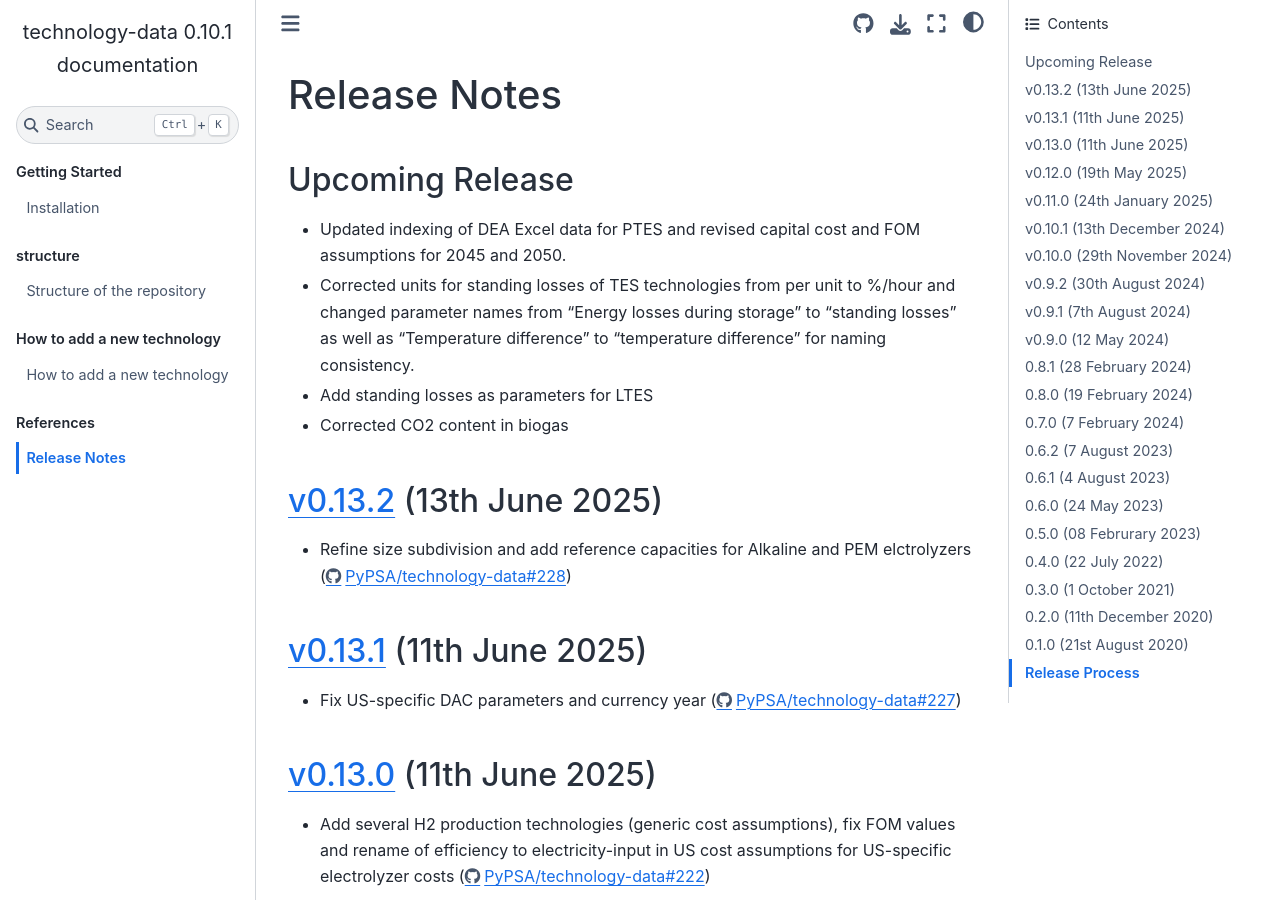
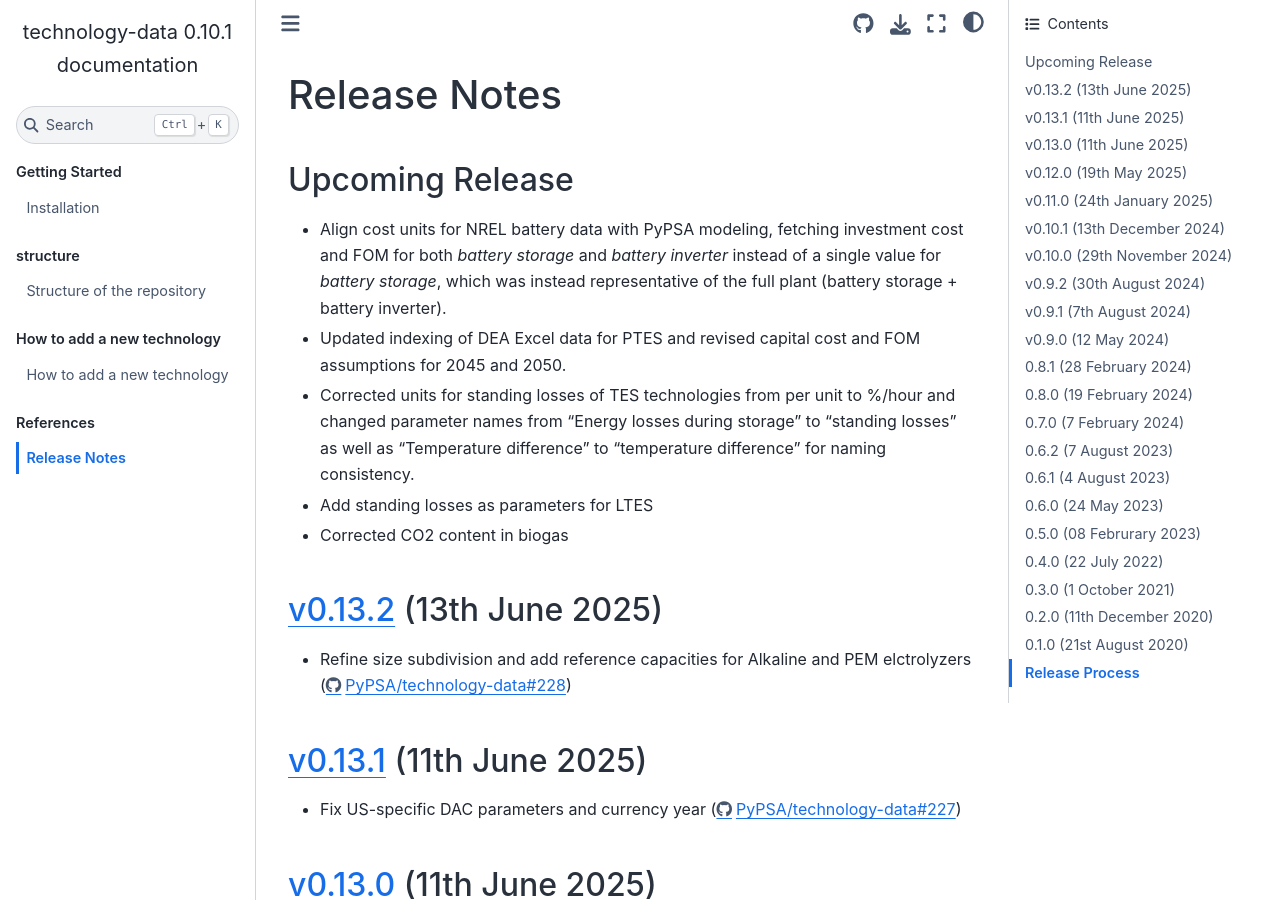
Before and after one commit to PyPSA/technology-data, a Sphinx documentation site: the page built from docs/release_notes.rst, in a window 1280 px wide and 900 px high. Built offline with Sphinx 7.4.7 and the Sphinx Book theme 1.1.4, drawn with Linux system fonts in a browser that asks for light colours.

Commit message:
fix rounding issues and update release notes

```diff
--- a/docs/release_notes.rst
+++ b/docs/release_notes.rst
@@ -15,6 +15,8 @@ Upcoming Release
 
 ..   The features listed below are not released yet, but will be part of the next release!
 ..   To use the features already you have to use the ``master`` branch.
+
+* Align cost units for NREL battery data with PyPSA modeling, fetching investment cost and FOM for both `battery storage` and `battery inverter` instead of a single value for `battery storage`, which was instead representative of the full plant (battery storage + battery inverter).
 
 * Updated indexing of DEA Excel data for PTES and revised capital cost and FOM assumptions for 2045 and 2050.
 
```
Also changed, not shown: 8 other files.
